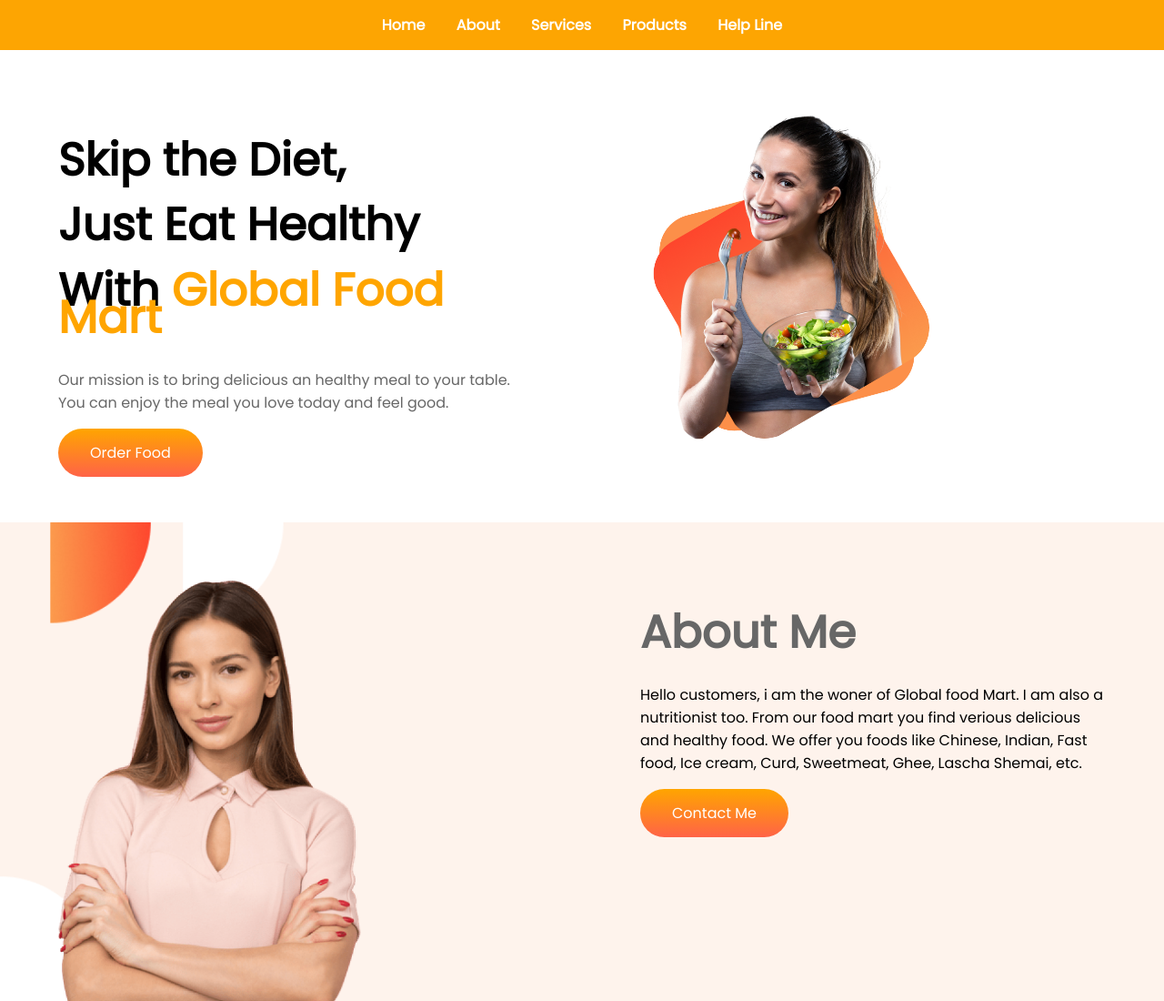
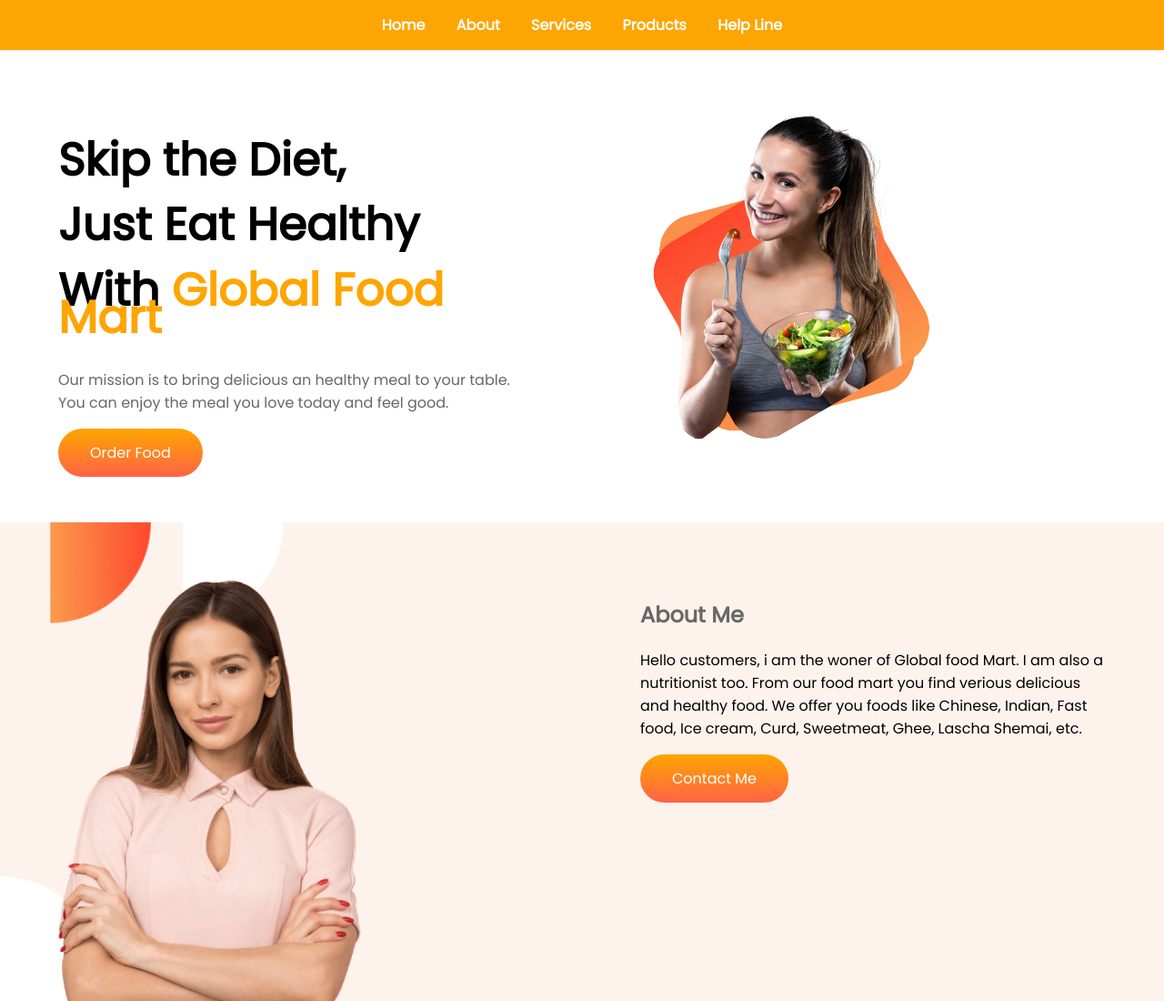
Before and after one commit to ShankarBD/global-food-mart, a plain HTML site: page index.html in a window 1280 px wide. Shown: the top 1100 px of the page at 91% size. Drawn offline with Linux system fonts and the light colour scheme.

Commit message:
heading change

```diff
--- a/index.html
+++ b/index.html
@@ -42,7 +42,7 @@
             <img src="./images/female/Person-Image.png" alt="">
         </div>
         <div class="wrapper">
-            <h1 class="ash-color">About Me</h1>
+            <h2 class="ash-color">About Me</h2>
             <p>Hello customers, i am the woner of Global food Mart. I am also a nutritionist too. From our food mart you
             find verious delicious and healthy food. We offer you foods like Chinese, Indian, Fast food, Ice cream, Curd, Sweetmeat, Ghee, Lascha Shemai, etc.</p>
             <a href="http://www.linkedin.com/in/shankarMondal/" target="_blank" class="link-button">Contact Me</a>
```
